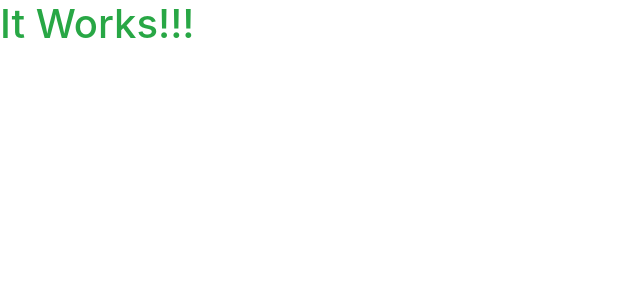
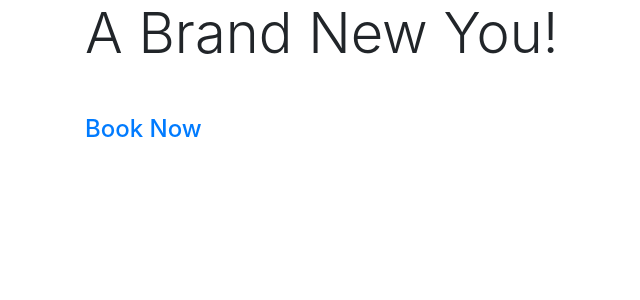
Before and after one commit to davidosongschool/salon_management_v1, a Django app: page / in a window 1280 px wide. Shown: the top 300 px of the page, without its empty margins (0-640 px from the left). Run offline with Django 3.2, Linux system fonts and the light colour scheme; some libraries are stand-ins or nearby versions.

Commit message:
added home page content

```diff
--- a/home/templates/home/index.html
+++ b/home/templates/home/index.html
@@ -1,6 +1,32 @@
 {% extends 'base.html' %}
 {% load static %}
 
+{% block page_header %}
+<div class="container header-container">
+    <div class="row">
+        <div class="col"> </div>
+
+    </div>
+</div>
+{% endblock %}
+
 {% block content %}
-<h1 class="text-4 text-success">It Works!!!</h1>
+<div class="container h-100">
+    <div class="row h-100">
+        <div class="col-7 col-md-6 my-auto">
+            <h1 class="display-4 logo-font text-black">A Brand New You!</h1>
+            <div class="my-5">
+                <h4>
+                    <a href="book-now-button btn btn-lg rounded-0 text-uppercase py-3">Book Now</a>
+                </h4>
+            </div>
+        </div>
+
+    </div>
+</div>
+
+
+
+
+
 {% endblock %}
```
